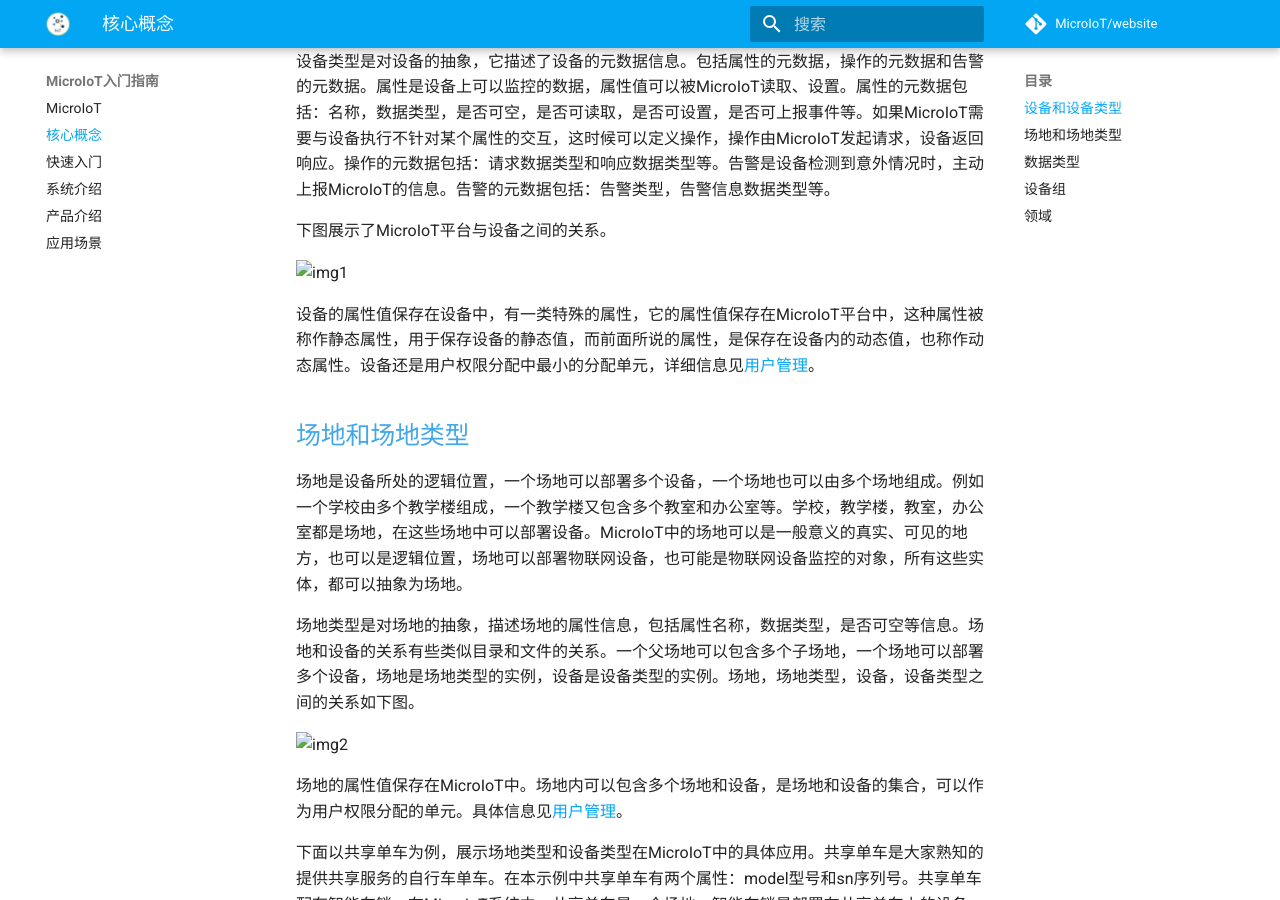
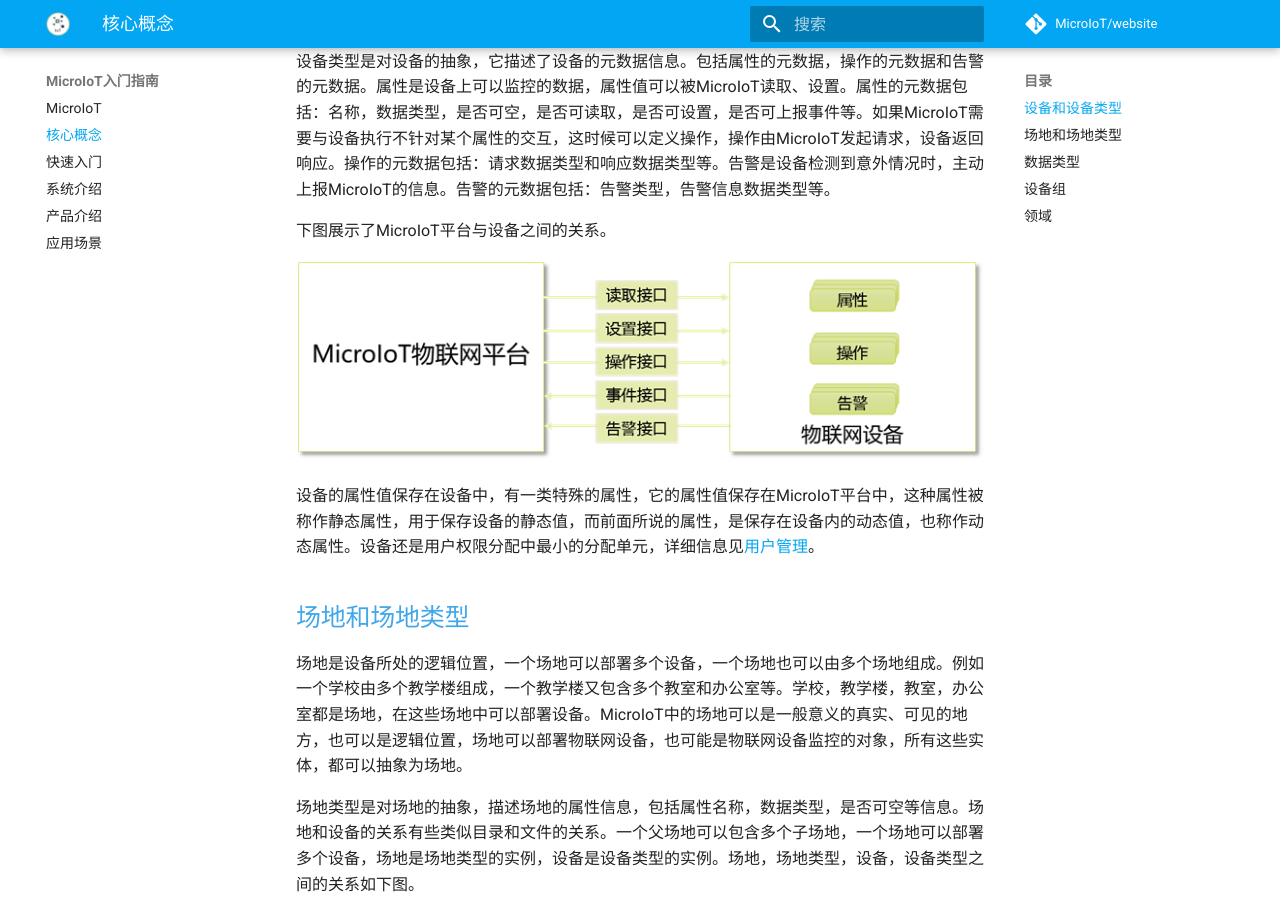
Before and after one commit to MicroIoT/website, an MkDocs documentation site: the page built from docs/concept.md, in a window 1280 px wide and 900 px high, scrolled down 417 px. Built offline with MkDocs 1.6.1 and Material for MkDocs 9.7.7, drawn with Linux system fonts in a browser that asks for light colours; comment, search, counter and statistics services are not loaded.

Commit message:
Update concept.md

```diff
--- a/docs/concept.md
+++ b/docs/concept.md
@@ -10,7 +10,7 @@
 
 下图展示了MicroIoT平台与设备之间的关系。
 
-![img1](img\img1.png)
+![img1](img/img1.png)
 
 设备的属性值保存在设备中，有一类特殊的属性，它的属性值保存在MicroIoT平台中，这种属性被称作静态属性，用于保存设备的静态值，而前面所说的属性，是保存在设备内的动态值，也称作动态属性。设备还是用户权限分配中最小的分配单元，详细信息见[用户管理](/system/#_3)。
 
```
